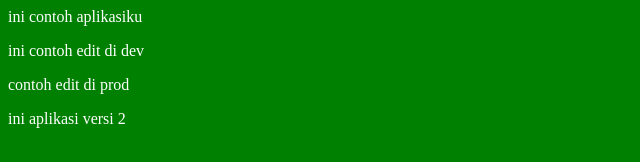
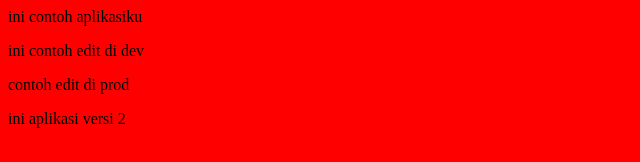
Before and after one commit to aisy/apps-aisy, a plain HTML site: page index.html in a window 1280 px wide. Shown: the whole page, without its empty margins (0-640 px from the left). Drawn offline with Linux system fonts and the light colour scheme.

Commit message:
edit style

```diff
--- a/style/style.css
+++ b/style/style.css
@@ -1,4 +1,4 @@
 body{
-  background-color: green;
-  color: white;
+  background-color: red;
+  color: black;
 }
```
